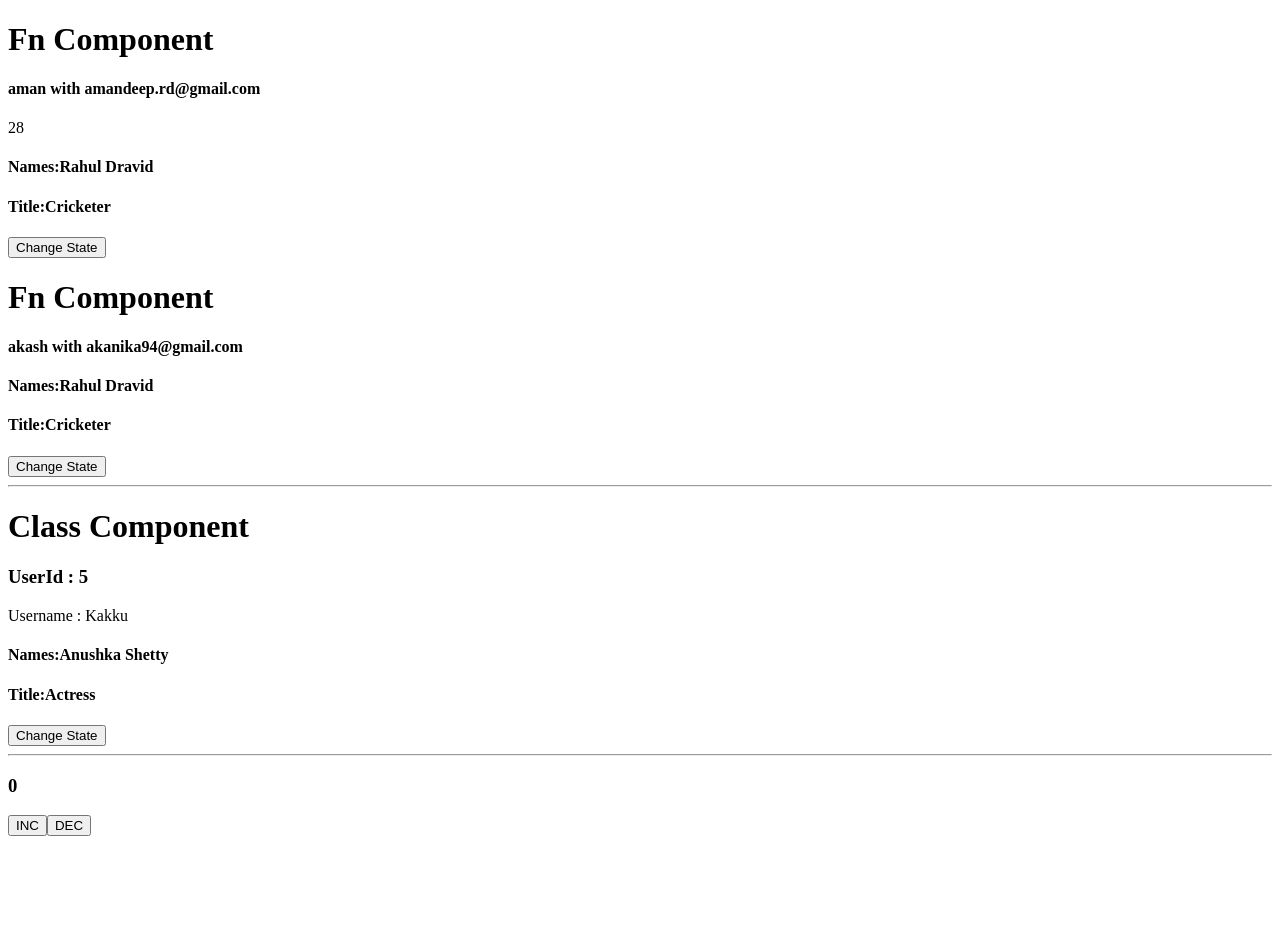
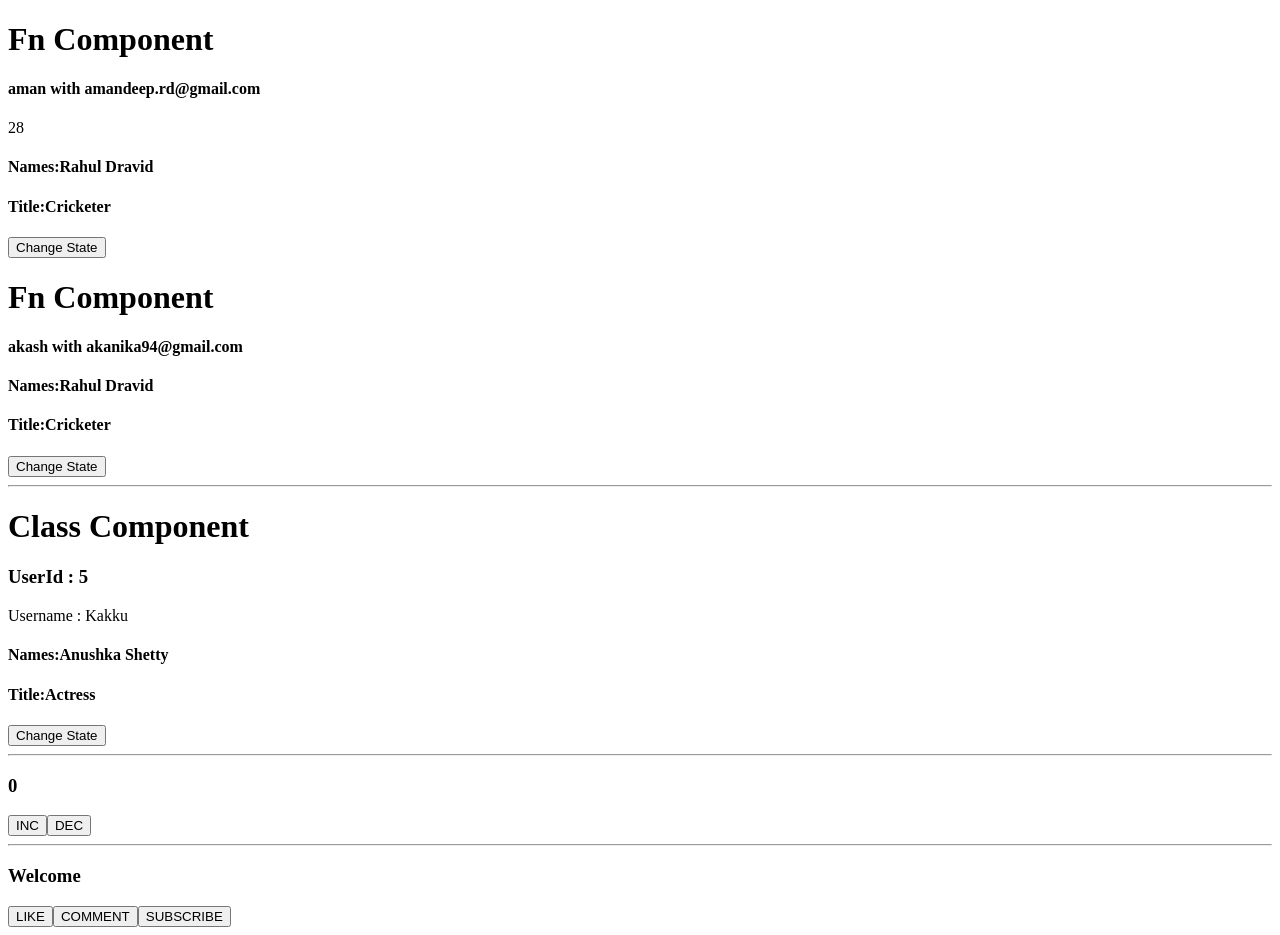
Before and after one commit to amanfrnd/transcript-practice, a React (Vite) app: page / in a window 1280 px wide. Before the commit the page ends 844 px from the top, so only its background shows below. Built offline with nearby package versions, Linux system fonts and the light colour scheme.

Commit message:
fn with parameter

```diff
--- a/src/App.tsx
+++ b/src/App.tsx
@@ -2,6 +2,7 @@ import './App.css'
 import ClsComponent from './component/ClsComponent'
 import Counter from './component/Counter'
 import FnComponent from './component/FnComponent'
+import FnParameter from './component/FnParameter'
 
 function App() {
   return (
@@ -12,6 +13,8 @@ function App() {
       <ClsComponent userId={5} username="Kakku"/>
       <hr />
       <Counter />
+      <hr />
+      <FnParameter />
     </>
   )
 }
--- /dev/null
+++ b/src/component/FnParameter.tsx
@@ -0,0 +1,20 @@
+import React,{useState} from 'react'
+interface IGreet{
+    message:String
+}
+const FnParameter:React.FC = () => {
+    const [state,setState]=useState<IGreet>({message:'Welcome'})
+    const handleGreet=(greet:String):void=>{
+        setState({message:greet})
+    }
+  return (
+    <div>
+      <h3>{state.message}</h3>
+      <button onClick={()=>handleGreet('LIKE')}>LIKE</button>
+      <button onClick={()=>handleGreet('COMMENT')}>COMMENT</button>
+      <button onClick={()=>handleGreet('SUBSCRIBE')}>SUBSCRIBE</button>
+    </div>
+  )
+}
+
+export default FnParameter
```
